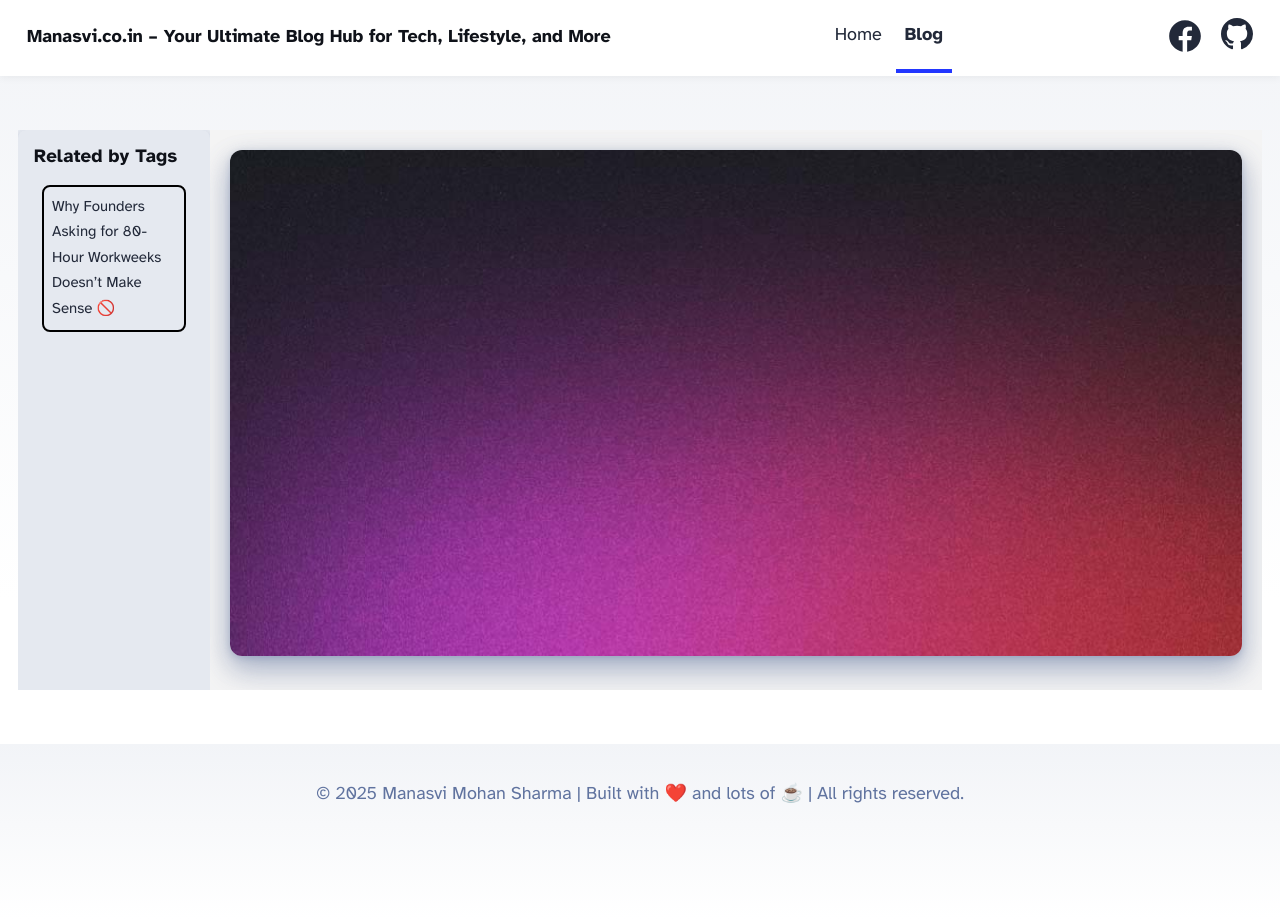
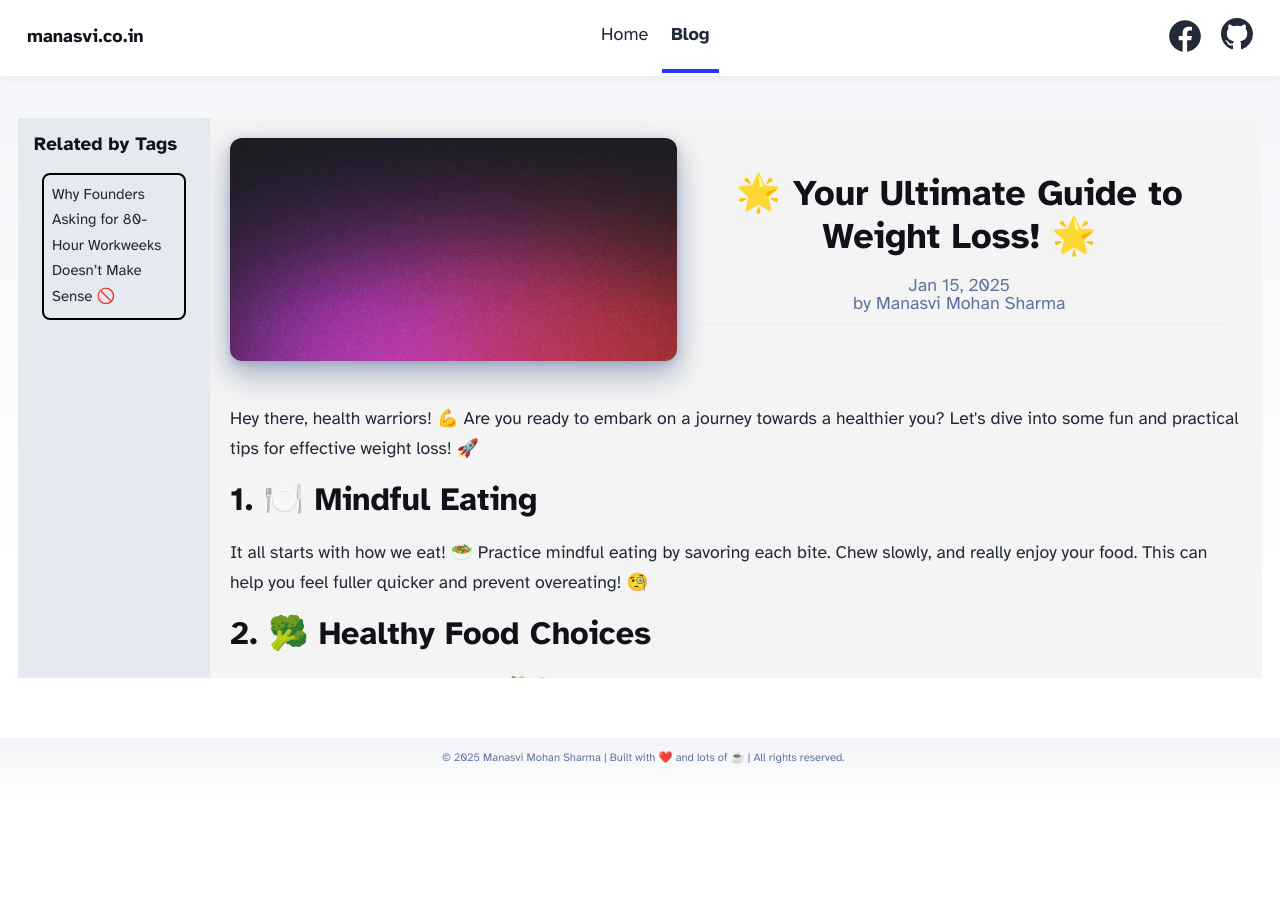
Before and after one commit to manasvimohan/manasvimohan, an Astro site: page /blog/funnypeople/funnypeople in a window 1280 px wide. After the commit the page ends 800 px from the top, so only its background shows below. Built offline with nearby package versions, Linux system fonts and the light colour scheme; Astro itself is replaced by a stand-in of ours.

Commit message:
Some bad stuff fixed

```diff
--- a/src/components/Footer.astro
+++ b/src/components/Footer.astro
@@ -8,10 +8,15 @@ const today = new Date();
 </footer>
 <style>
   footer {
-    padding: 2em 1em 6em 1em;
+    position: fixed;
+    bottom: 0;
+    width: 100vw;
+    height: 2.5rem;
+    padding: 1em 0.3em 1em 0.3em;
     background: linear-gradient(var(--gray-gradient)) no-repeat;
     color: rgb(var(--gray));
     text-align: center;
+    font-size: 0.7rem;
   }
   .social-links {
     display: flex;
--- a/src/components/Header.astro
+++ b/src/components/Header.astro
@@ -1,11 +1,11 @@
 ---
 import HeaderLink from "./HeaderLink.astro";
-import {SITE_TITLE} from "../consts";
+import {SITE_LOGO_TITLE} from "../consts";
 ---
 
 <header>
   <nav>
-    <h2><a href="/">{SITE_TITLE}</a></h2>
+    <h2><a href="/">{SITE_LOGO_TITLE}</a></h2>
     <div class="internal-links">
       <HeaderLink href="/">Home</HeaderLink>
       <HeaderLink href="/blog">Blog</HeaderLink>
--- a/src/consts.ts
+++ b/src/consts.ts
@@ -2,6 +2,7 @@
 // You can import this data from anywhere in your site by using the `import` keyword.
 
 export const SITE_TITLE = 'Manasvi.co.in – Your Ultimate Blog Hub for Tech, Lifestyle, and More';
+export const SITE_LOGO_TITLE = 'manasvi.co.in';
 export const SITE_DESCRIPTION = `Welcome to Manasvi.co.in – your ultimate destination for expertly curated blogs across a world of topics! From the latest in AI, blockchain, and quantum computing to digital marketing strategies, online income ideas, and side hustle success stories, this platform is designed to inspire and empower. Explore travel adventures, food discoveries, health tips, and lifestyle hacks alongside guides on business growth, skill-building courses, and personal development. Whether you're a tech enthusiast, a budding entrepreneur, or someone seeking inspiration to level up your life, Manasvi.co.in has something for everyone. Dive in and start your journey of discovery, growth, and success today!`;
 export const SITE_DESCRIPTION_FB = `Discover expertly curated blogs on AI, blockchain, quantum computing, digital marketing, online income, travel, food, health, and more at Manasvi.co.in. Your go-to destination for inspiration, learning, and growth!`;
 export const SITE_DESCRIPTION_TW = `Explore AI, blockchain, quantum computing, online income, side hustles, travel, health, food, and more on Manasvi.co.in. Inspiring blogs to inform, entertain, and empower!`
--- a/src/content/blog/funnypeople/funnypeople.mdx
+++ b/src/content/blog/funnypeople/funnypeople.mdx
@@ -10,7 +10,6 @@ category: "Health & Wellness"
 descriptionFB: "Discover fun and practical tips to help you lose weight and stay healthy! From mindful eating and healthy food choices to staying hydrated and getting enough sleep, these tips will guide you towards a sustainable, healthier lifestyle. Start your journey today!"
 descriptionTW: "Looking to shed some pounds and live healthier? Check out these practical weight loss tips—mindful eating, hydration, exercise, and more. Embrace a balanced lifestyle for long-term success!"
 ---
-
 Hey there, health warriors! 💪 Are you ready to embark on a journey towards a healthier you? Let's dive into some fun and practical tips for effective weight loss! 🚀
 
 ## 1. 🍽️ Mindful Eating
@@ -57,6 +56,4 @@ Weight loss is a marathon, not a sprint! 🏃‍♂️ Be patient and kind to yo
 
 So, there you have it! 🎉 Remember, this journey is all about creating healthy habits that last a lifetime. 🌟 Embrace each step, and don’t hesitate to cheer for yourself along the way! 🎉
 
-What are your favorite weight loss tips? Share them in the comments below! 👇 Let's inspire each other! 💖
-
 Happy healthy living! 🌼🥳
--- a/src/layouts/BlogPost.astro
+++ b/src/layouts/BlogPost.astro
@@ -20,6 +20,7 @@ const {
   heroImage,
   relatedByTags,
   relatedByCategories,
+  author
 } = Astro.props;
 
 // console.log(Astro.props);
@@ -100,12 +101,16 @@ const {
       }
       @media (orientation: portrait) {
   .sidebar {
+    display: none;
         position: fixed;
         bottom: 2rem;
         height: 10vh;
-        width: 90vw;
+        width: 60vw;
         background: rgba(255, 255, 255, 0.904);
   }
+        .intro{
+        flex-direction: column;
+      }
 }
       .related-posts {
         margin-bottom: 2rem;
@@ -137,6 +142,10 @@ const {
       }
       .related-links:hover {
         scale:1.1;
+      }
+      .intro{
+        display: flex;
+        /* flex-direction: column; */
       }
     </style>
   </head>
@@ -181,6 +190,9 @@ const {
         </aside>) : null}
 
          <article>
+
+          <div class="intro">
+
         <div class="hero-image">
           {
             heroImage && (
@@ -190,6 +202,7 @@ const {
         </div>
         <div class="prose">
           <div class="title">
+            <h1>{title}</h1>
             <div class="date">
               <FormattedDate date={pubDate} />
               {
@@ -199,14 +212,15 @@ const {
                   </div>
                 )
               }
+            <div>by {author}</div>
             </div>
-            <h1>{title}</h1>
             <hr />
           </div>
-          <slot />
+          </div>
         </div>
+        <slot />
+      </div>
       </article>
-      </div>
     </main>
     <Footer />
   </body>
--- a/src/pages/blog/index.astro
+++ b/src/pages/blog/index.astro
@@ -114,10 +114,12 @@ const uniqueCategories = Array.from(
         margin: 0;
         color: rgb(var(--black));
         line-height: 1;
+        font-size: 1.1em;
       }
       .date {
         margin: 0;
         color: rgb(var(--gray));
+        font-size: 0.8em;
       }
       ul li a:hover h4,
       ul li a:hover .date {
@@ -134,12 +136,12 @@ const uniqueCategories = Array.from(
           width: 100%;
           text-align: center;
         }
-        ul li:first-child {
+        /* ul li:first-child {
           margin-bottom: 0;
         }
         ul li:first-child .title {
           font-size: 1.563em;
-        }
+        } */
       }
     </style>
   </head>
--- a/src/styles/global.css
+++ b/src/styles/global.css
@@ -43,14 +43,14 @@ body {
   line-height: 1.7;
   display: flex;
   flex-direction: column;
-  height: 95vh;
+  height: 90vh;
   overflow: hidden;
 }
 main {
   /* width: 1000px; */
   max-width: calc(100% - 2em);
   margin: auto;
-  padding: 3em 1em;
+  /* padding: 3em 1em; */
 }
 h1,
 h2,
@@ -160,7 +160,7 @@ hr {
 
 /* Customize the scrollbar */
 main::-webkit-scrollbar {
-  width: 1rem; /* Width of the scrollbar */
+  width: 0.7rem; /* Width of the scrollbar */
 }
 
 main::-webkit-scrollbar-track {
@@ -184,3 +184,57 @@ main::-webkit-scrollbar-thumb:hover {
 main::-webkit-scrollbar-button {
   display: none;
 }
+
+/* Customize the scrollbar */
+.container::-webkit-scrollbar {
+  width: 0.7rem; /* Width of the scrollbar */
+}
+
+.container::-webkit-scrollbar-track {
+  background: none;
+  border-radius: 8px; /* Rounded corners for the track */
+  border: 2px solid #0a93d3; /* Optional border for thumb */
+  width: 120px;
+}
+
+.container::-webkit-scrollbar-thumb {
+  background-color: #16416ecb; /* Blue scrollbar thumb */
+  border-radius: 8px; /* Rounded corners for the thumb */
+  width: 5px;
+}
+
+.container::-webkit-scrollbar-thumb:hover {
+  background-color: #147b9b; /* Darker blue when hovered */
+}
+
+/* Remove arrows (for input fields or similar elements) */
+.container::-webkit-scrollbar-button {
+  display: none;
+}
+
+/* Customize the scrollbar */
+article::-webkit-scrollbar {
+  width: 0.7rem; /* Width of the scrollbar */
+}
+
+article::-webkit-scrollbar-track {
+  background: none;
+  border-radius: 8px; /* Rounded corners for the track */
+  border: 2px solid #0a93d3; /* Optional border for thumb */
+  width: 120px;
+}
+
+article::-webkit-scrollbar-thumb {
+  background-color: #16416ecb; /* Blue scrollbar thumb */
+  border-radius: 8px; /* Rounded corners for the thumb */
+  width: 5px;
+}
+
+article::-webkit-scrollbar-thumb:hover {
+  background-color: #147b9b; /* Darker blue when hovered */
+}
+
+/* Remove arrows (for input fields or similar elements) */
+article::-webkit-scrollbar-button {
+  display: none;
+}
```
Also changed, not shown: src/pages/index.astro (+20 -10 lines).
